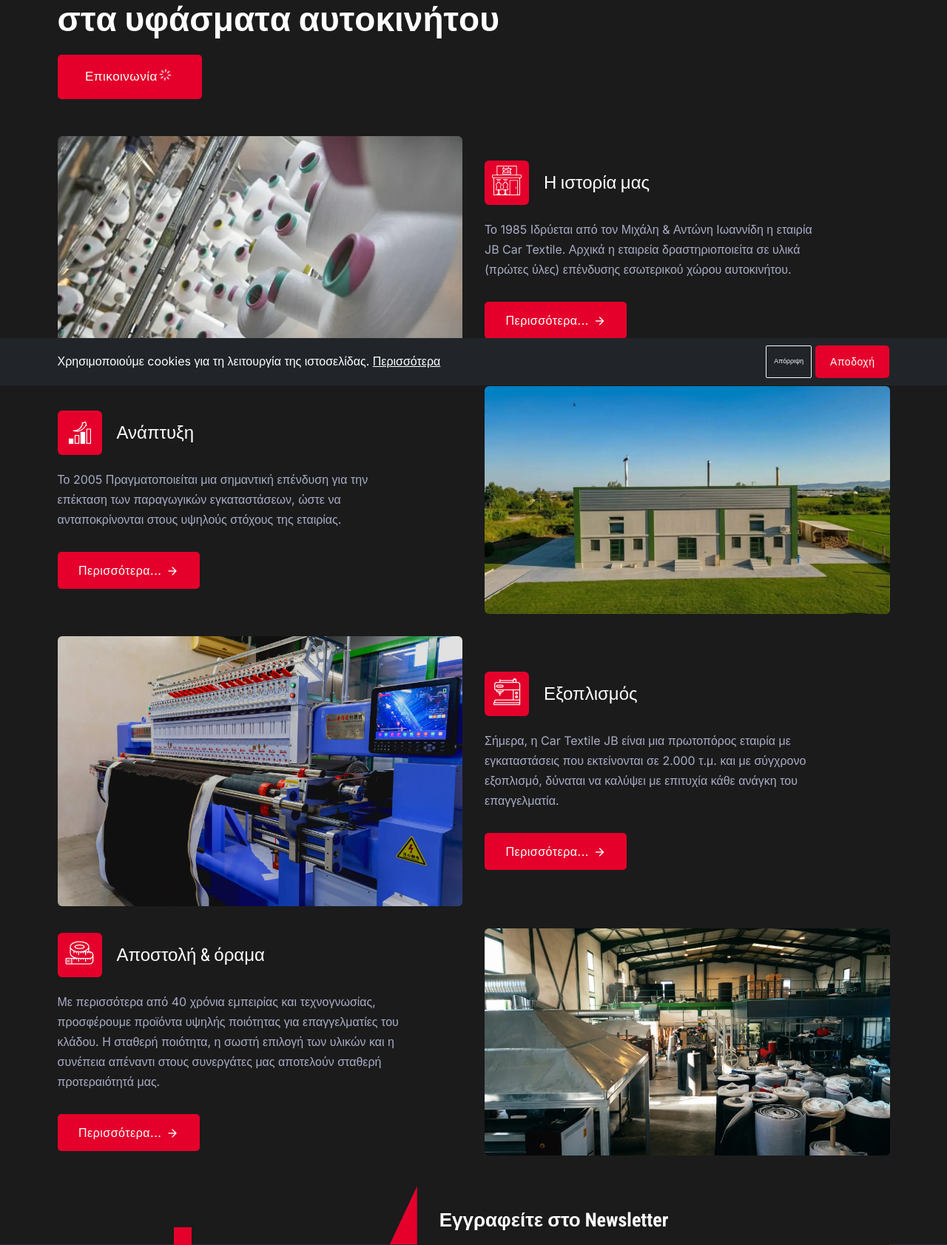
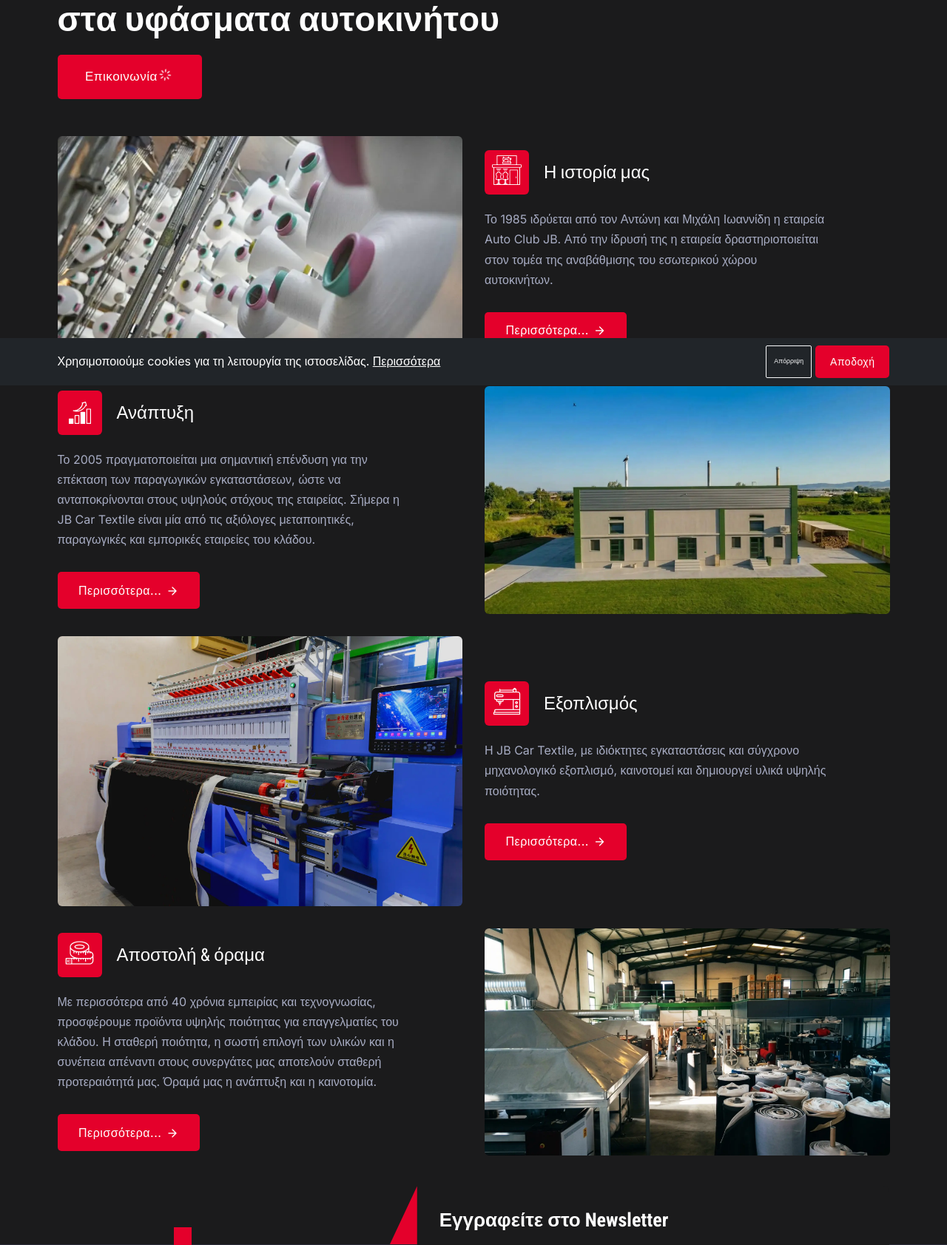
Before and after one commit to stathissamaras/texta, a Django app: template templates/facilities.html in a window 1280 px wide. Shown: the part 279-1962 px from the top of the page at 74% size. Run offline with Django 5.2, Linux system fonts and the light colour scheme; the template is opened without the code that fills it, so the values that code supplies are empty; some libraries are stand-ins or nearby versions; some web fonts are replaced.

Commit message:
Carousel xoris efe, neos titlos, nea keimena facilities

```diff
--- a/templates/facilities.html
+++ b/templates/facilities.html
@@ -54,7 +54,7 @@
                                             <h6 class="title">{% trans "Η ιστορία μας" %}</h6>
                                         </div>
                                         <p class="disc">
-                                            {% trans "Το 1985 Ιδρύεται από τον Μιχάλη & Αντώνη Ιωαννίδη η εταιρία JB Car Textile. Αρχικά η εταιρεία δραστηριοποιείτα σε υλικά (πρώτες ύλες) επένδυσης εσωτερικού χώρου αυτοκινήτου." %}
+                                            {% trans "Το 1985 ιδρύεται από τον Αντώνη και Μιχάλη Ιωαννίδη η εταιρεία Auto Club JB. Από την ίδρυσή της η εταιρεία δραστηριοποιείται στον τομέα της αναβάθμισης του εσωτερικού χώρου αυτοκινήτων." %}
                                         </p>
                                         <a class="tmp-btn hover-icon-reverse" href="#facilities">
                                             <span class="icon-reverse-wrapper">
@@ -78,7 +78,7 @@
                                             <h6 class="title">{% trans "Ανάπτυξη" %}</h6>
                                         </div>
                                         <p class="disc">
-                                            {% trans "Το 2005 Πραγματοποιείται μια σημαντική επένδυση για την επέκταση των παραγωγικών εγκαταστάσεων, ώστε να ανταποκρίνονται στους υψηλούς στόχους της εταιρίας." %}
+                                            {% trans "Το 2005 πραγματοποιείται μια σημαντική επένδυση για την επέκταση των παραγωγικών εγκαταστάσεων, ώστε να ανταποκρίνονται στους υψηλούς στόχους της εταιρείας. Σήμερα η JB Car Textile είναι μία από τις αξιόλογες μεταποιητικές, παραγωγικές και εμπορικές εταιρείες του κλάδου." %}
                                         </p>
                                         <a class="tmp-btn hover-icon-reverse" href="#equipment">
                                             <span class="icon-reverse-wrapper">
@@ -112,7 +112,7 @@
                                             <h6 class="title">{% trans "Εξοπλισμός" %}</h6>
                                         </div>
                                         <p class="disc">
-                                            {% trans "Σήμερα, η Car Textile JB είναι μια πρωτοπόρος εταιρία με εγκαταστάσεις που εκτείνονται σε 2.000 τ.μ. και με σύγχρονο εξοπλισμό, δύναται να καλύψει με επιτυχία κάθε ανάγκη του επαγγελματία." %}
+                                            {% trans "Η JB Car Textile, με ιδιόκτητες εγκαταστάσεις και σύγχρονο μηχανολογικό εξοπλισμό, καινοτομεί και δημιουργεί υλικά υψηλής ποιότητας." %}
                                         </p>
                                         <a class="tmp-btn hover-icon-reverse" href="#quality">
                                             <span class="icon-reverse-wrapper">
@@ -136,7 +136,7 @@
                                             <h6 class="title">{% trans "Αποστολή & όραμα" %}</h6>
                                         </div>
                                         <p class="disc">
-                                            {% trans "Με περισσότερα από 40 χρόνια εμπειρίας και τεχνογνωσίας, προσφέρουμε προϊόντα υψηλής ποιότητας για επαγγελματίες του κλάδου. Η σταθερή ποιότητα, η σωστή επιλογή των υλικών και η συνέπεια απέναντι στους συνεργάτες μας αποτελούν σταθερή προτεραιότητά μας." %}
+                                            {% trans "Με περισσότερα από 40 χρόνια εμπειρίας και τεχνογνωσίας, προσφέρουμε προϊόντα υψηλής ποιότητας για επαγγελματίες του κλάδου. Η σταθερή ποιότητα, η σωστή επιλογή των υλικών και η συνέπεια απέναντι στους συνεργάτες μας αποτελούν σταθερή προτεραιότητά μας. Όραμά μας η ανάπτυξη και η καινοτομία." %}
                                         </p>
                                         <a class="tmp-btn hover-icon-reverse" href="{% url 'textapp:home' %}#contact">
                                             <span class="icon-reverse-wrapper">
```
Also changed, not shown: templates/home.html (+7 -10 lines), locale/en/LC_MESSAGES/django.po, 1 other file.
